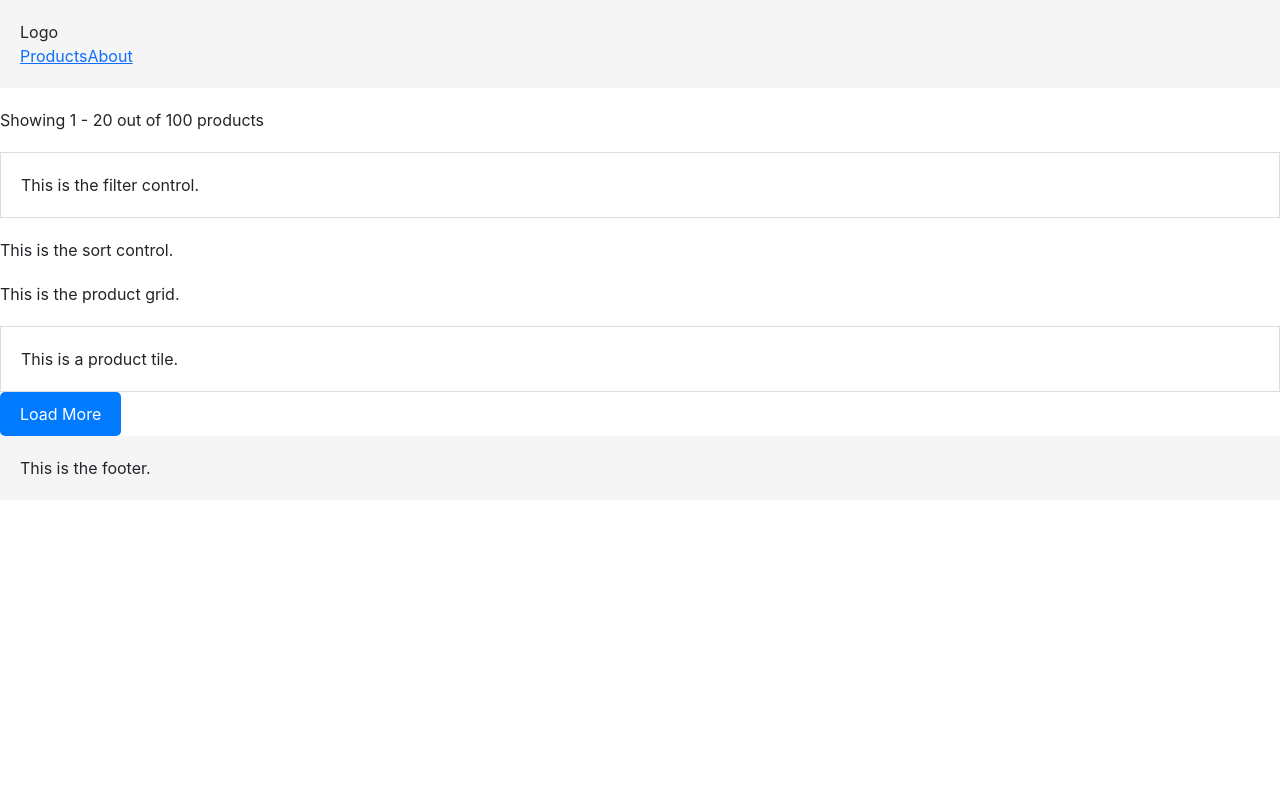
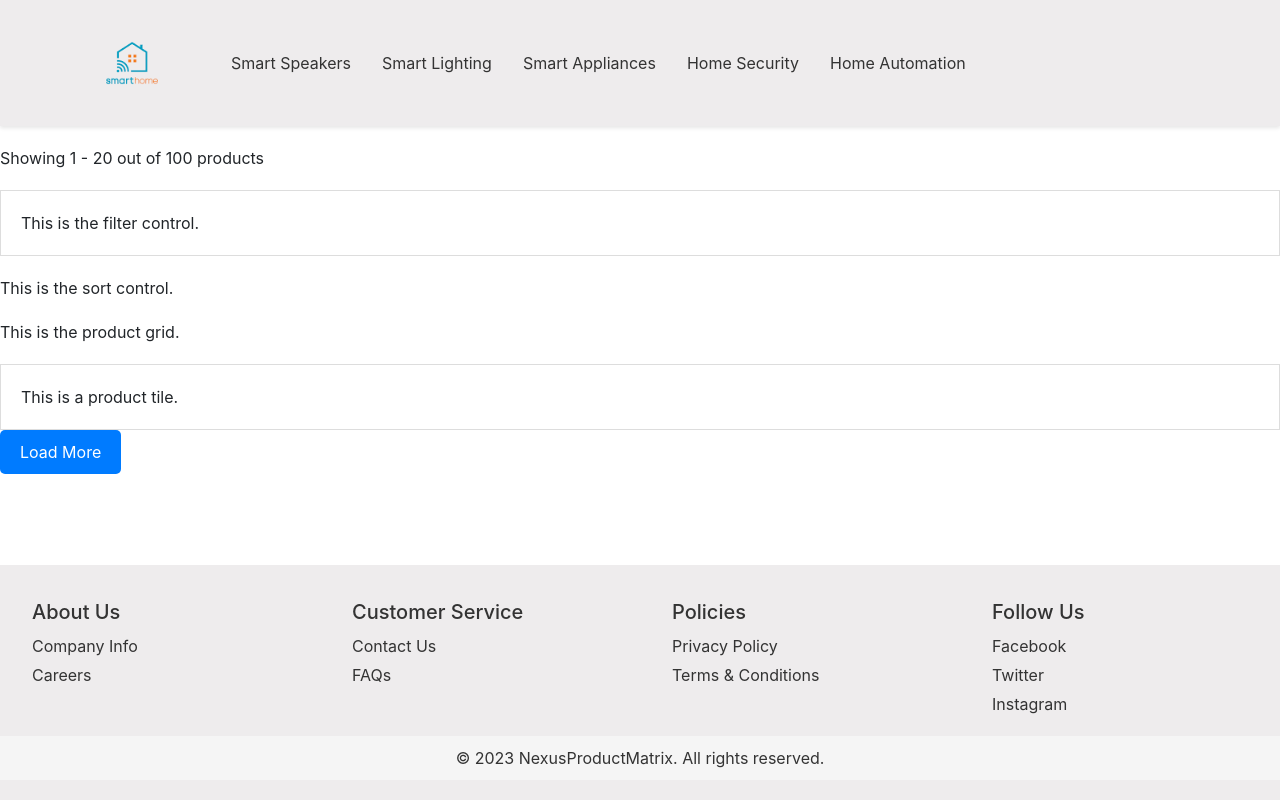
Before and after one commit to peter1998/NexusProductMatrix, a React (Create React App) app: page / in a window 1280 px wide. Built offline with nearby package versions, Linux system fonts and the light colour scheme.

Commit message:
[C] implementing header and sticky footer.

```diff
--- a/src/App.css
+++ b/src/App.css
@@ -1,3 +1,9 @@
 .App {
-  text-align: center;
+  display: flex;
+  flex-direction: column;
+  min-height: 100vh;
 }
+
+.content {
+  flex: 1 0 auto;
+}
--- a/src/App.js
+++ b/src/App.js
@@ -7,17 +7,20 @@ import Filter from "./components/Filter/Filter";
 import Sort from "./components/Sort/Sort";
 import LoadMore from "./components/LoadMore/LoadMore";
 import Footer from "./components/Footer/Footer";
+import "./App.css";
 
 function App() {
   return (
     <div className="App">
       <Header />
+      <div className="content">
         <ProductCounter />
         <Filter />
         <Sort />
         <ProductGrid />
         <ProductTile />
         <LoadMore />
+      </div>
       <Footer />
     </div>
   );
--- a/src/components/Footer/Footer.js
+++ b/src/components/Footer/Footer.js
@@ -2,7 +2,37 @@ import React from "react";
 import "./footer.css";
 
 function Footer() {
-  return <footer className="footer">This is the footer.</footer>;
+  return (
+    <footer className="footer">
+      <div className="footer-content">
+        <div className="footer-section">
+          <h5>About Us</h5>
+          <a href="#about">Company Info</a>
+          <a href="#careers">Careers</a>
+        </div>
+        <div className="footer-section">
+          <h5>Customer Service</h5>
+          <a href="#contact">Contact Us</a>
+          <a href="#faq">FAQs</a>
+        </div>
+        <div className="footer-section">
+          <h5>Policies</h5>
+          <a href="#privacy">Privacy Policy</a>
+          <a href="#terms">Terms & Conditions</a>
+        </div>
+        <div className="footer-section">
+          <h5>Follow Us</h5>
+          <a href="#facebook">Facebook</a>
+          <a href="#twitter">Twitter</a>
+          <a href="#instagram">Instagram</a>
+        </div>
+      </div>
+      <div className="footer-bottom">
+        &copy; {new Date().getFullYear()} NexusProductMatrix. All rights
+        reserved.
+      </div>
+    </footer>
+  );
 }
 
 export default Footer;
--- a/src/components/Footer/footer.css
+++ b/src/components/Footer/footer.css
@@ -1,4 +1,33 @@
 .footer {
-  padding: 20px;
+  background-color: rgb(238, 236, 237);
+  padding: 20px 0;
+  color: #333;
+}
+
+.footer-content {
+  display: flex;
+  justify-content: space-around;
+  flex-wrap: wrap;
+}
+
+.footer-section {
+  flex-basis: 20%;
+  margin: 15px;
+}
+
+.footer-section h5 {
+  margin-bottom: 10px;
+}
+
+.footer-section a {
+  display: block;
+  margin-bottom: 5px;
+  text-decoration: none;
+  color: #333;
+}
+
+.footer-bottom {
+  text-align: center;
+  padding: 10px;
   background-color: #f5f5f5;
 }
--- a/src/components/Header/Header.js
+++ b/src/components/Header/Header.js
@@ -1,16 +1,28 @@
 import React from "react";
+import { Navbar, Nav, Container } from "react-bootstrap";
+import logo from "../../assets/logo.png";
 import "./header.css";
 
-function Header() {
+const Header = () => {
   return (
-    <header className="header">
-      <div className="logo">Logo</div>
-      <nav className="nav">
-        <a href="#products">Products</a>
-        <a href="#about">About</a>
-      </nav>
-    </header>
+    <Navbar variant="light" expand="lg" sticky="top" className="navbar">
+      <Container>
+        <Navbar.Brand href="#home">
+          <img src={logo} alt="Logo" />
+        </Navbar.Brand>
+        <Navbar.Toggle aria-controls="basic-navbar-nav" />
+        <Navbar.Collapse id="basic-navbar-nav">
+          <Nav className="me-auto">
+            <Nav.Link href="#home">Smart Speakers</Nav.Link>
+            <Nav.Link href="#link">Smart Lighting</Nav.Link>
+            <Nav.Link href="#link">Smart Appliances</Nav.Link>
+            <Nav.Link href="#link">Home Security</Nav.Link>
+            <Nav.Link href="#link">Home Automation</Nav.Link>
+          </Nav>
+        </Navbar.Collapse>
+      </Container>
+    </Navbar>
   );
-}
+};
 
 export default Header;
--- a/src/components/Header/header.css
+++ b/src/components/Header/header.css
@@ -1,5 +1,22 @@
-/* Header.css */
-.header {
-  padding: 20px;
-  background-color: #f5f5f5;
+.navbar {
+  background-color: rgb(238, 236, 237);
+  box-shadow: 0 2px 4px 0 rgba(0, 0, 0, 0.1);
+  display: flex;
+  align-items: center;
 }
+
+.nav-link {
+  margin-right: 15px;
+  color: #333;
+}
+
+.nav-link:hover {
+  color: #007bff;
+}
+
+.navbar-brand img {
+  height: 100px;
+
+  object-fit: contain;
+  margin-right: 25px;
+}
```
Also changed, not shown: src/assets/logo.png (added). Lines whose indentation alone changed are shown as unchanged.
